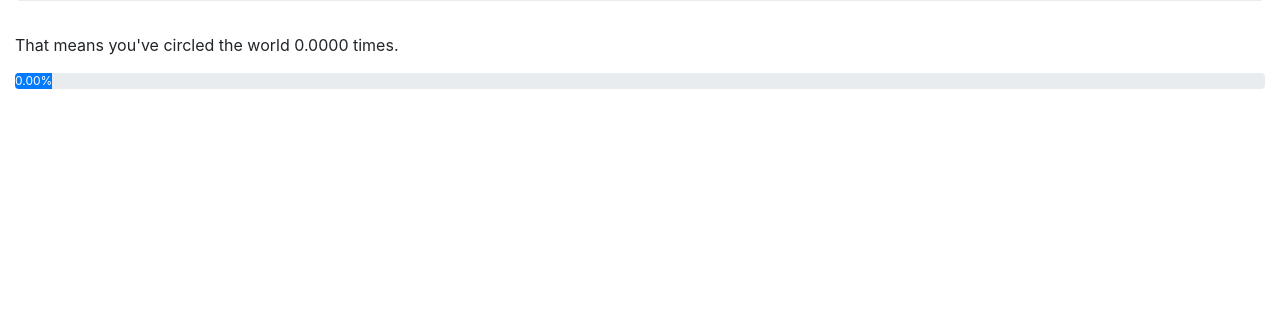
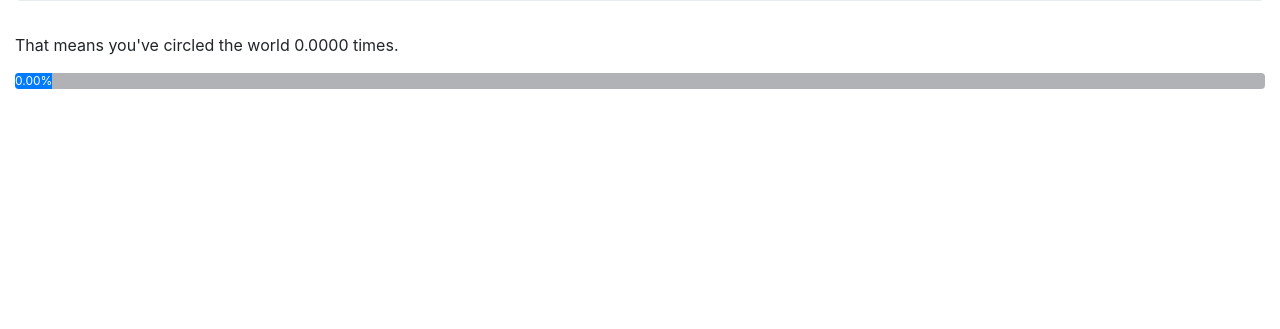
Before and after one commit to zhangyt3/times-around-the-world, a Flask app: template templates/calculate.html in a window 1280 px wide. Shown: the part 355-684 px from the top of the page. Run offline with Flask 2, Linux system fonts and the light colour scheme; the template is opened without the code that fills it, so the values that code supplies are empty; some libraries are stand-ins or nearby versions.

Commit message:
Update calculate.html
Change background color of progress bar

```diff
--- a/templates/calculate.html
+++ b/templates/calculate.html
@@ -20,7 +20,7 @@
 </div>
 <div class="row">
   <div class="col">
-    <div class="progress">
+    <div class="progress" style="background-color: #b0b2b5;">
       {% set percent_around_world = times_around_world * 100|float %}
       <div
         class="progress-bar"
```
